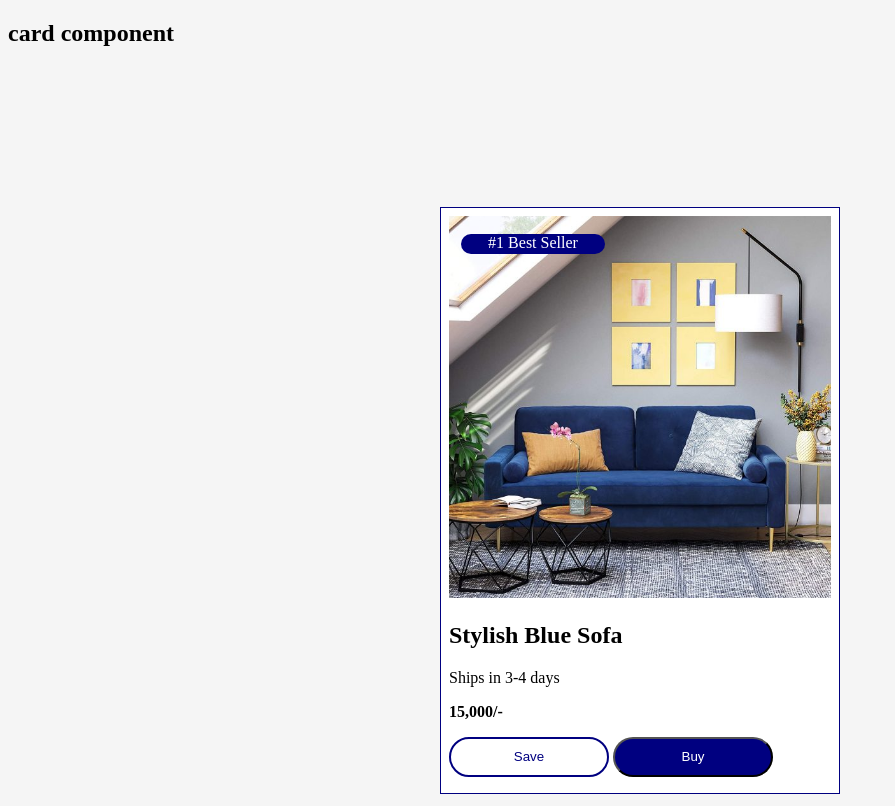
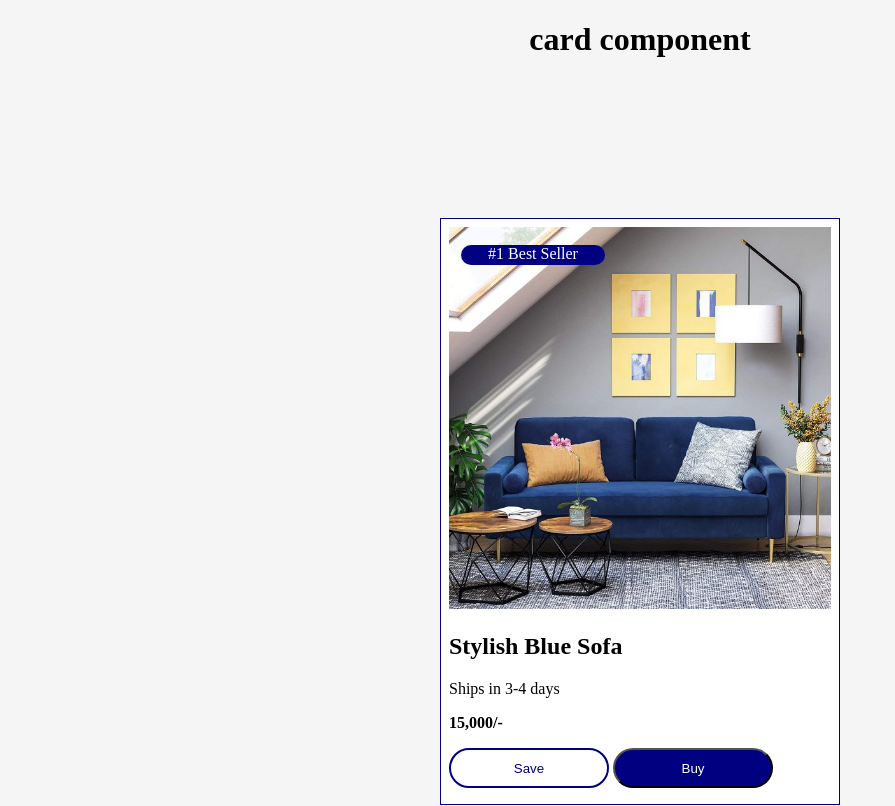
Before and after one commit to Rajitha04/Rudra-UI, a plain HTML site: page components/card.html in a window 1280 px wide. Shown: the top 806 px of the page, without its empty margins (0-895 px from the left). Drawn offline with Linux system fonts and the light colour scheme.

Commit message:
added text

```diff
--- a/components/card.css
+++ b/components/card.css
@@ -142,3 +142,7 @@ margin-top: 20vh;
    padding: 8px 4px;
    height: 200px;
 }
+
+.content{
+    text-align: center;
+}
--- a/components/card.html
+++ b/components/card.html
@@ -9,7 +9,8 @@
 <link rel="stylesheet" href="https://cdnjs.cloudflare.com/ajax/libs/font-awesome/4.7.0/css/font-awesome.min.css">
 </head>
 <body>
-    <h2 class="content">card component</h2>
+    <h1 class="content">card component</h1>
+    <p></p>
     <!--badge card-->
     <div class="container">
         <div class="badge-card">
```
